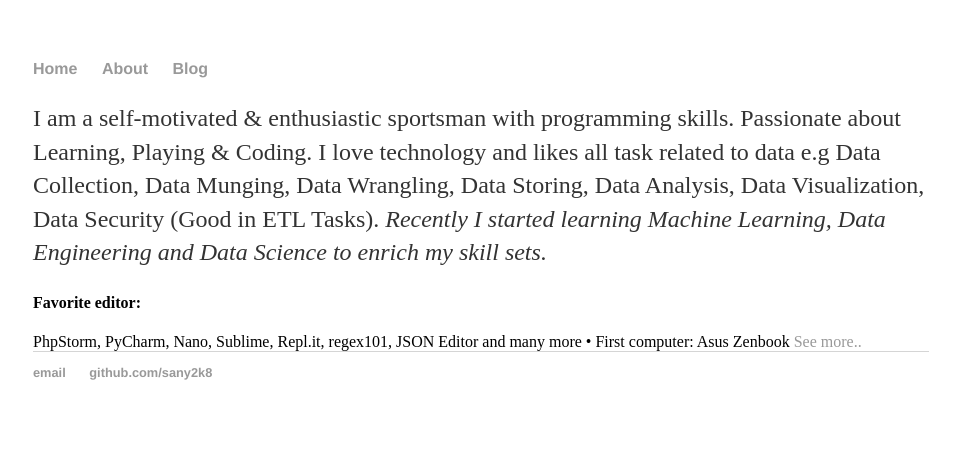
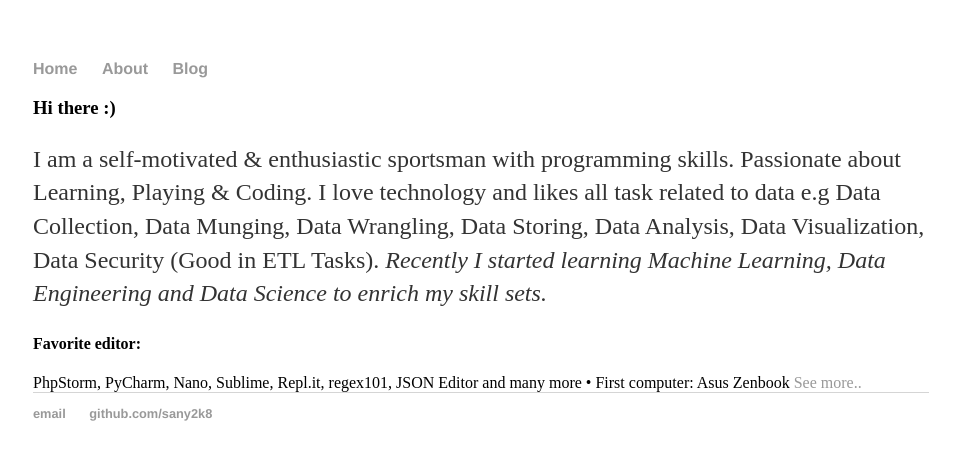
Before and after one commit to sany2k8/sany2k8.github.io, a Jekyll site: the page built from about/index.html, in a window 1280 px wide. Shown: the top 460 px of the page, without its empty margins (159-1119 px from the left). Built offline with Jekyll 4.4.1, drawn with Linux system fonts in a browser that asks for light colours.

Commit message:
Update index.html

```diff
--- a/about/index.html
+++ b/about/index.html
@@ -2,6 +2,8 @@
 layout: default
 title: About, Md. Sany Ahmed, Always Sany
 ---
+
+<h3> Hi there :) </h3>
 
 <p>
  I am a self-motivated & enthusiastic sportsman with programming skills. Passionate about Learning, Playing & Coding.
```
